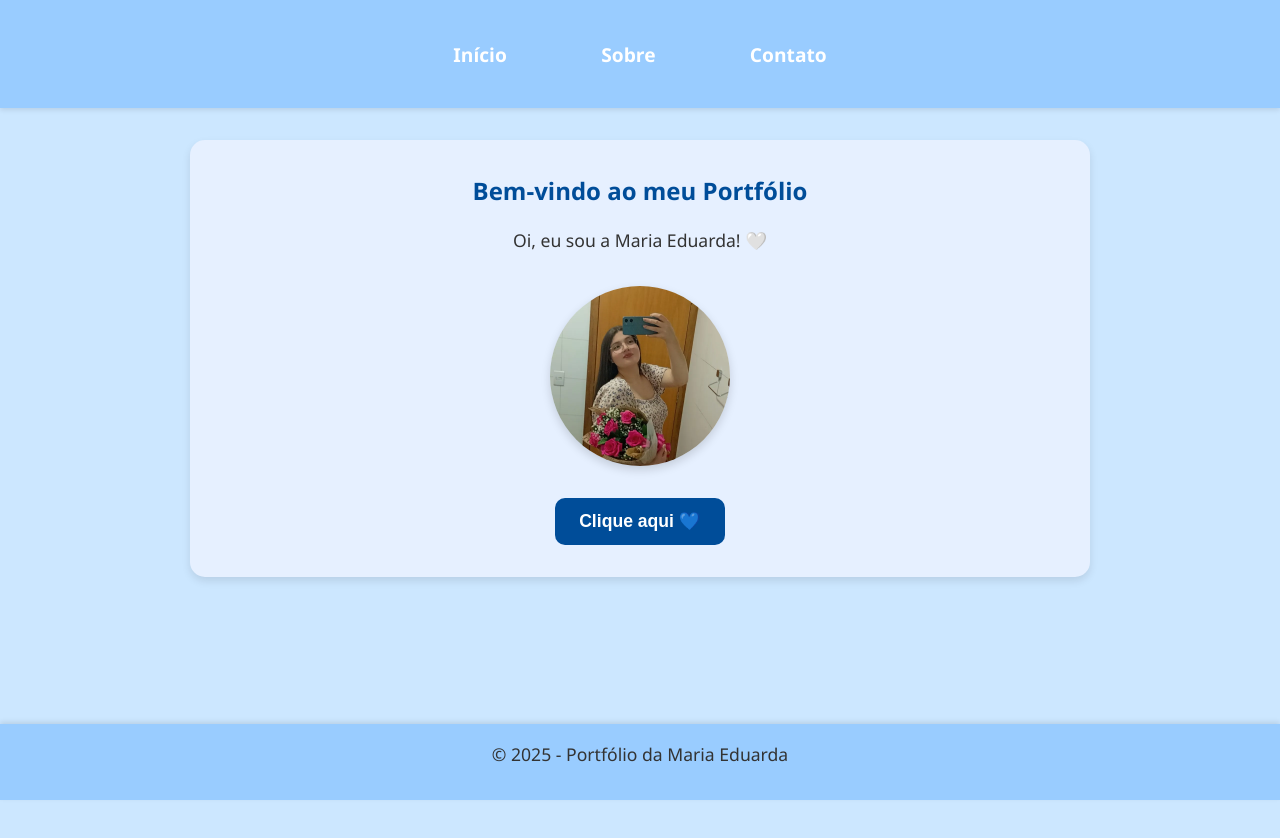
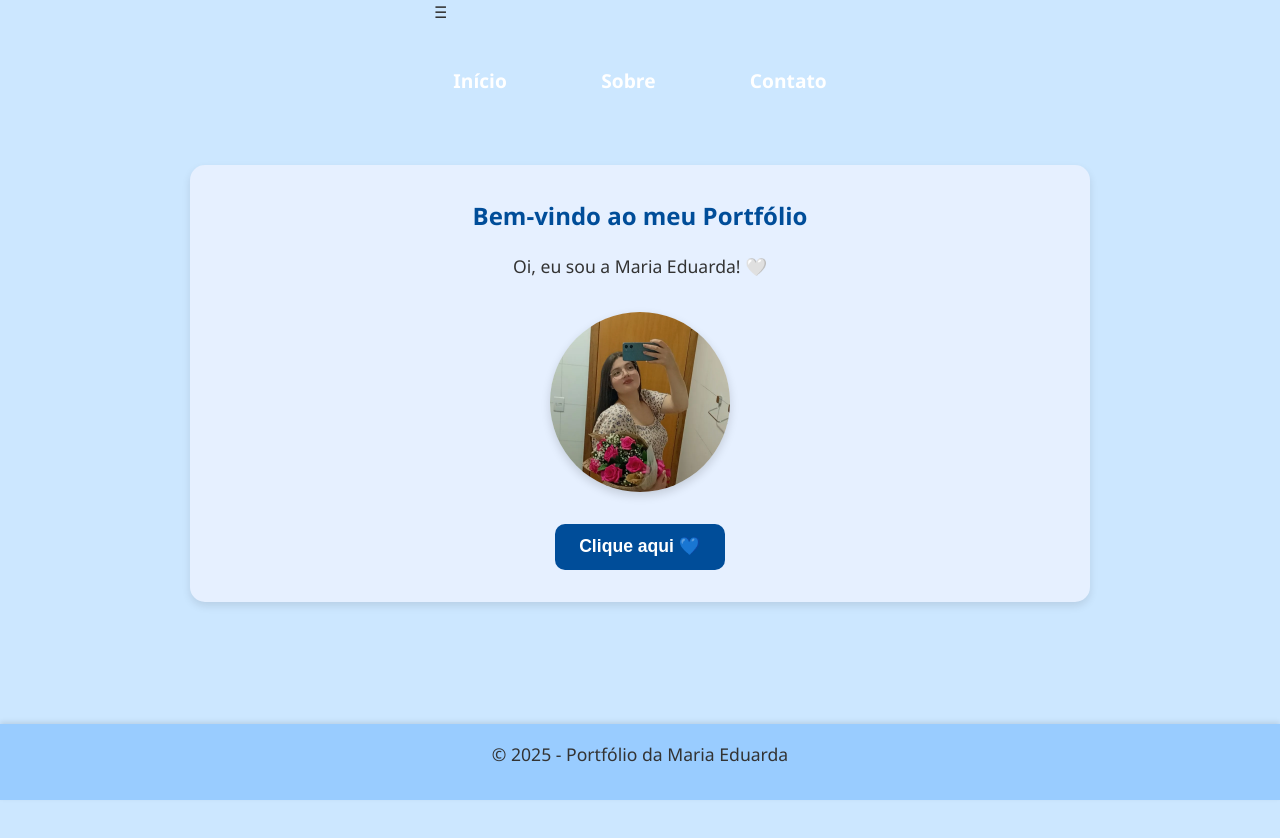
Before and after one commit to dudasesc/portifolio, a plain HTML site: page index.html in a window 1280 px wide. Before the commit the page ends 813 px from the top, so only its background shows below. Drawn offline with Linux system fonts and the light colour scheme.

Commit message:
index.html

```diff
--- a/index.html
+++ b/index.html
@@ -8,15 +8,17 @@
   <script src="script.js" defer></script>
 </head>
 <body>
-  <header>
 <nav>
-      <ul class="menu">
+  <div class="menu-toggle" id="hamburger">
+    ☰
+  </div>
+  <ul class="menu" id="menu">
     <li><a href="index.html">Início</a></li>
     <li><a href="sobre.html">Sobre</a></li>
     <li><a href="contato.html">Contato</a></li>
   </ul>
 </nav>
-  </header>
+
 
   <main>
     <section id="inicio">
```
Lines whose indentation alone changed are shown as unchanged.
